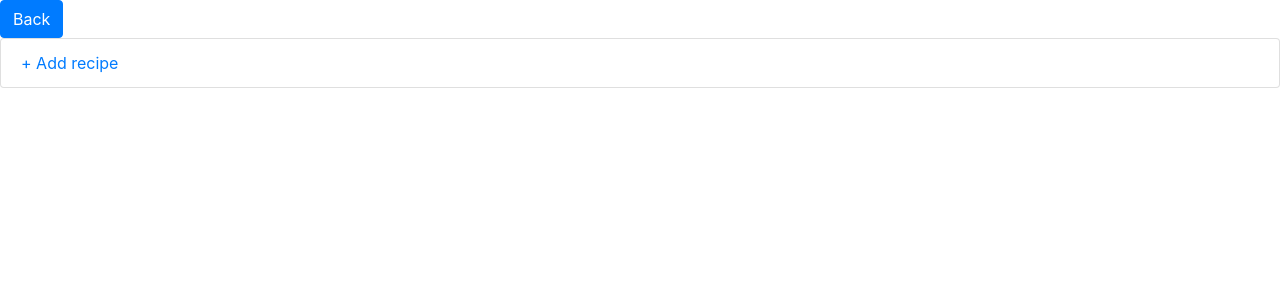
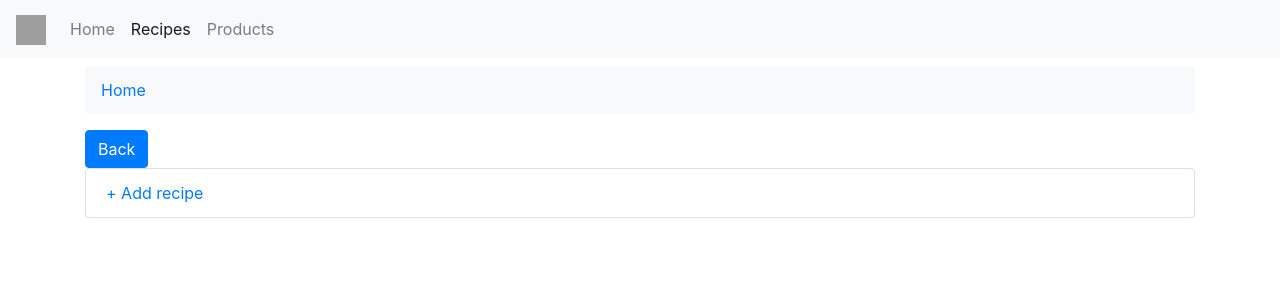
Before and after one commit to cmulders/eefbakt-recipes, a Django app: page /data/recipes/ in a window 1280 px wide. Shown: the top 300 px of the page. Run offline with Django 3.2, Linux system fonts and the light colour scheme; data that the repository does not hold is empty; some libraries are stand-ins or nearby versions; grey boxes are pictures that could not be loaded.

Commit message:
Add basic skeleton and home page

```diff
--- a/recipes/urls.py
+++ b/recipes/urls.py
@@ -15,8 +15,11 @@ Including another URLconf
 """
 from django.contrib import admin
 from django.urls import include, path
+from django.views import generic
 
 urlpatterns = [
+    path("", generic.RedirectView.as_view(pattern_name="home"), name="root"),
+    path("home/", generic.TemplateView.as_view(template_name="home.html"), name="home"),
     path("admin/", admin.site.urls),
-    path("data/", include('data.urls')),
+    path("data/", include("data.urls")),
 ]
--- a/templates/base.html
+++ b/templates/base.html
@@ -1,22 +1,33 @@
-<!doctype html>
-<html lang="en">
-  <head>
-    <!-- Required meta tags -->
-    <meta charset="utf-8">
-    <meta name="viewport" content="width=device-width, initial-scale=1, shrink-to-fit=no">
+{% extends 'skeleton.html' %}
 
-    <!-- Bootstrap CSS -->
-    <link rel="stylesheet" href="https://stackpath.bootstrapcdn.com/bootstrap/4.5.0/css/bootstrap.min.css" integrity="sha384-9aIt2nRpC12Uk9gS9baDl411NQApFmC26EwAOH8WgZl5MYYxFfc+NcPb1dKGj7Sk" crossorigin="anonymous">
+{% load static %}
+{% load i18n %}
 
-    <title>Recepten{% if page_title %} - {{ page_title }}{% endif %}</title>
-  </head>
-  <body>
-    {% block content %}{% endblock %}
+{% block head %}
+{{ block.super }}
+<link rel="icon" href="{% static 'images/icon.svg' %}">
+{% endblock %}
 
-    <!-- Optional JavaScript -->
-    <!-- jQuery first, then Popper.js, then Bootstrap JS -->
-    <script src="https://code.jquery.com/jquery-3.5.1.slim.min.js" integrity="sha384-DfXdz2htPH0lsSSs5nCTpuj/zy4C+OGpamoFVy38MVBnE+IbbVYUew+OrCXaRkfj" crossorigin="anonymous"></script>
-    <script src="https://cdn.jsdelivr.net/npm/popper.js@1.16.0/dist/umd/popper.min.js" integrity="sha384-Q6E9RHvbIyZFJoft+2mJbHaEWldlvI9IOYy5n3zV9zzTtmI3UksdQRVvoxMfooAo" crossorigin="anonymous"></script>
-    <script src="https://stackpath.bootstrapcdn.com/bootstrap/4.5.0/js/bootstrap.min.js" integrity="sha384-OgVRvuATP1z7JjHLkuOU7Xw704+h835Lr+6QL9UvYjZE3Ipu6Tp75j7Bh/kR0JKI" crossorigin="anonymous"></script>
-  </body>
-</html>
+{% block title %}
+Recepten{% if page_title %} - {{ page_title }}{% endif %}
+{% endblock %}
+
+{% block body %}
+
+{% include 'navigation.html' %}
+
+<div class="container py-2">
+  {% block breadcrumb_container %}
+  <nav aria-label="breadcrumb row">
+    <ol class="breadcrumb bg-light">
+      {% block breadcrumbs %}
+      <li class="breadcrumb-item"><a href="{% url 'home' %}">{% trans 'Home' %}</a></li>
+      {% endblock %}
+    </ol>
+  </nav>
+  {% endblock %}
+
+  {% block content %}{% endblock %}
+</div>
+
+{% endblock %}
--- /dev/null
+++ b/templates/navigation.html
@@ -0,0 +1,34 @@
+{% load i18n %}
+{% load static %}
+
+<nav class="navbar sticky-top navbar-expand-lg navbar-light bg-light">
+    <a class="navbar-brand" href="#">
+        <img src="{% static 'images/icon.svg' %}" width="30" height="30" alt="" loading="lazy">
+    </a>
+    <button class="navbar-toggler" type="button" data-toggle="collapse" data-target="#navbarNavDropdown"
+        aria-controls="navbarNavDropdown" aria-expanded="false" aria-label="Toggle navigation">
+        <span class="navbar-toggler-icon"></span>
+    </button>
+    <div class="collapse navbar-collapse" id="navbarNavDropdown">
+        <ul class="navbar-nav">
+            {% with nav_template='snippets/navigation_item.html' %}
+            {% include nav_template with url_name='home' title='Home' %}
+            {% include nav_template with url_name='data:recipe-list' title='Recipes' %}
+            {% include nav_template with url_name='data:product-list' title='Products' %}
+            {% endwith %}
+            {% comment %}
+            <li class="nav-item dropdown">
+                <a class="nav-link dropdown-toggle" href="#" id="navbarDropdownMenuLink" role="button"
+                    data-toggle="dropdown" aria-haspopup="true" aria-expanded="false">
+                    Dropdown link
+                </a>
+                <div class="dropdown-menu" aria-labelledby="navbarDropdownMenuLink">
+                    <a class="dropdown-item" href="#">Action</a>
+                    <a class="dropdown-item" href="#">Another action</a>
+                    <a class="dropdown-item" href="#">Something else here</a>
+                </div>
+            </li>
+            {% endcomment %}
+        </ul>
+    </div>
+</nav>
--- /dev/null
+++ b/templates/skeleton.html
@@ -0,0 +1,24 @@
+<!doctype html>
+<html lang="en">
+  <head>
+    <!-- Required meta tags -->
+    <meta charset="utf-8">
+    <meta name="viewport" content="width=device-width, initial-scale=1, shrink-to-fit=no">
+
+    <!-- Bootstrap CSS -->
+    <link rel="stylesheet" href="https://stackpath.bootstrapcdn.com/bootstrap/4.5.0/css/bootstrap.min.css" integrity="sha384-9aIt2nRpC12Uk9gS9baDl411NQApFmC26EwAOH8WgZl5MYYxFfc+NcPb1dKGj7Sk" crossorigin="anonymous">
+    {% block head %}{% endblock %}
+
+    <title>{% block title %}Recepten{% if page_title %} - {{ page_title }}{% endif %}{% endblock %}</title>
+
+  </head>
+  <body>
+      {% block body %}{% endblock %}
+    <!-- Optional JavaScript -->
+    <!-- jQuery first, then Popper.js, then Bootstrap JS -->
+    <script src="https://code.jquery.com/jquery-3.5.1.slim.min.js" integrity="sha384-DfXdz2htPH0lsSSs5nCTpuj/zy4C+OGpamoFVy38MVBnE+IbbVYUew+OrCXaRkfj" crossorigin="anonymous"></script>
+    <script src="https://cdn.jsdelivr.net/npm/popper.js@1.16.0/dist/umd/popper.min.js" integrity="sha384-Q6E9RHvbIyZFJoft+2mJbHaEWldlvI9IOYy5n3zV9zzTtmI3UksdQRVvoxMfooAo" crossorigin="anonymous"></script>
+    <script src="https://stackpath.bootstrapcdn.com/bootstrap/4.5.0/js/bootstrap.min.js" integrity="sha384-OgVRvuATP1z7JjHLkuOU7Xw704+h835Lr+6QL9UvYjZE3Ipu6Tp75j7Bh/kR0JKI" crossorigin="anonymous"></script>
+    {% block scripts %}{% endblock %}
+  </body>
+</html>
--- /dev/null
+++ b/templates/snippets/navigation_item.html
@@ -0,0 +1,5 @@
+{% load i18n %}
+{% url url_name as reversed_url %}
+<li class="nav-item {% if reversed_url in request.path %}active{% endif %}">
+    <a class="nav-link" href="{{ reversed_url }}">{% trans title %}</a>
+</li>
```
Also changed, not shown: templates/home.html (added, +9 -0 lines), 1 other file.
